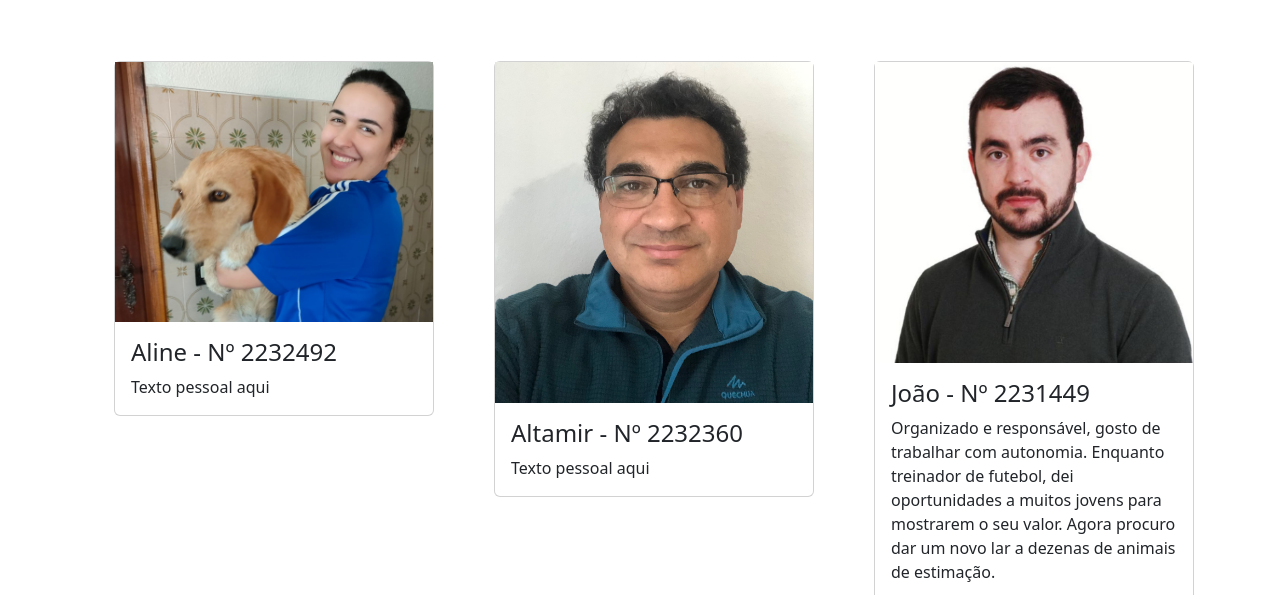
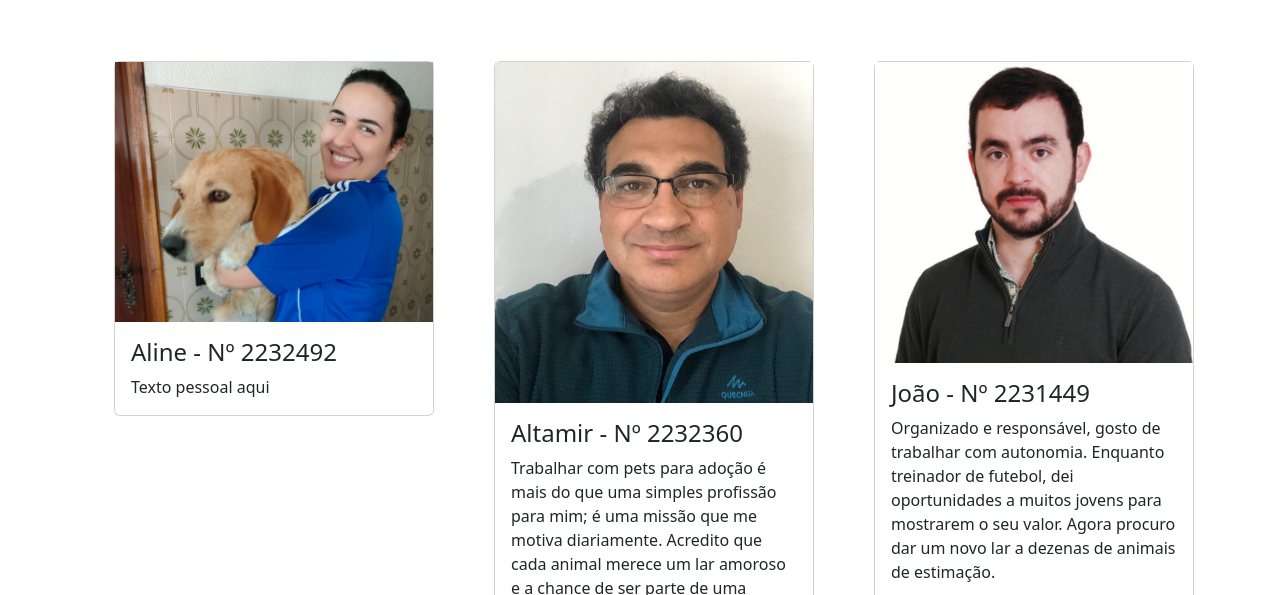
Before and after one commit to BarbaGrisalha/DogAdoptionProject, a plain HTML site: page ProjetoAdoption/sobre.html in a window 1280 px wide. Shown: the part 205-800 px from the top of the page. Drawn offline with nearby package versions, Linux system fonts and the light colour scheme.

Commit message:
"Inclusão de texto sobre minha pessoa dentro do Projeto

```diff
--- a/ProjetoAdoption/sobre.html
+++ b/ProjetoAdoption/sobre.html
@@ -77,7 +77,7 @@
                         <div class="card-body">
                             <h4 class="card-title">Altamir - Nº 2232360</h4>
                             <p class="card-text">
-                                Texto pessoal aqui
+                                Trabalhar com pets para adoção é mais do que uma simples profissão para mim; é uma missão que me motiva diariamente. Acredito que cada animal merece um lar amoroso e a chance de ser parte de uma família. Contribuir para unir esses companheiros de quatro patas com pessoas que os amarão é algo que me preenche de alegria e satisfação.
                             </p>
                         </div>
                     </div>
```
